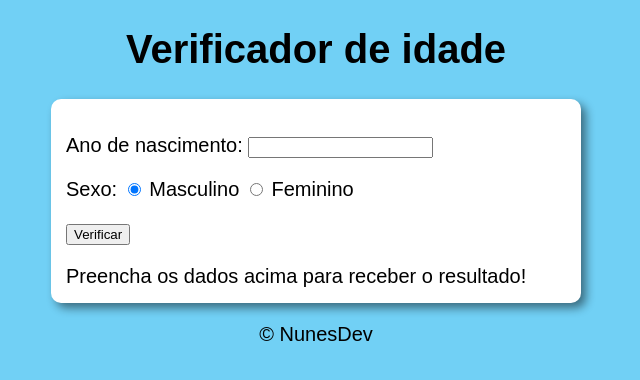
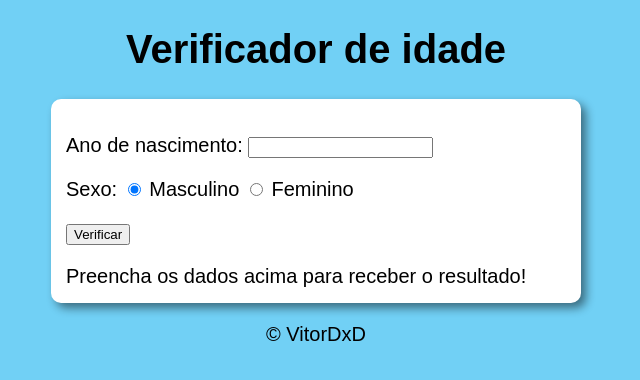
Before and after one commit to VitorDxD/AgeCalculator, a plain HTML site: page index.html in a window 1280 px wide. Shown: the full height of the page, 324-964 px from the left. Drawn offline with Linux system fonts and the light colour scheme.

Commit message:
Update index.html

```diff
--- a/index.html
+++ b/index.html
@@ -32,7 +32,7 @@
         </div>
     </section>
     <footer>
-        <p>&copy; NunesDev</p>
+        <p>&copy; VitorDxD</p>
     </footer>
     <script src="script.js"></script>
 </body>
```
